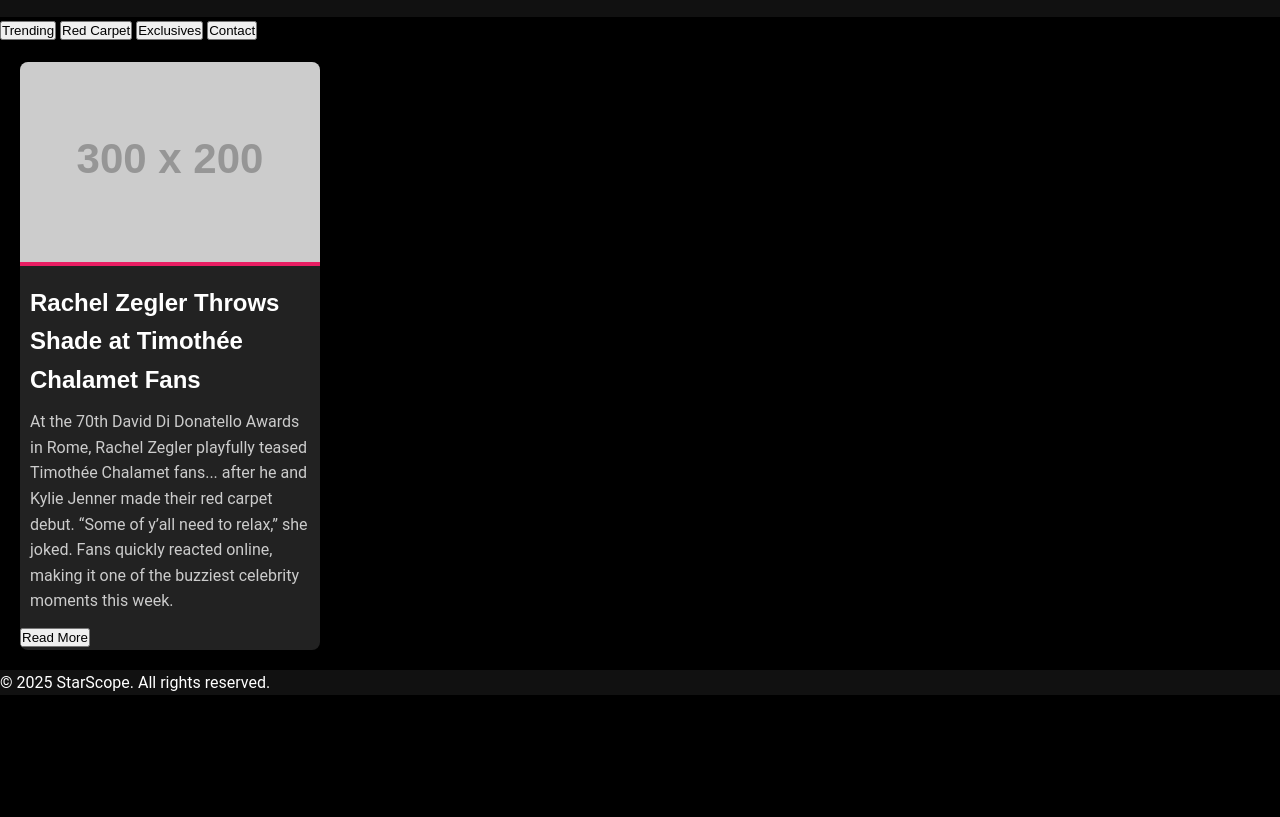
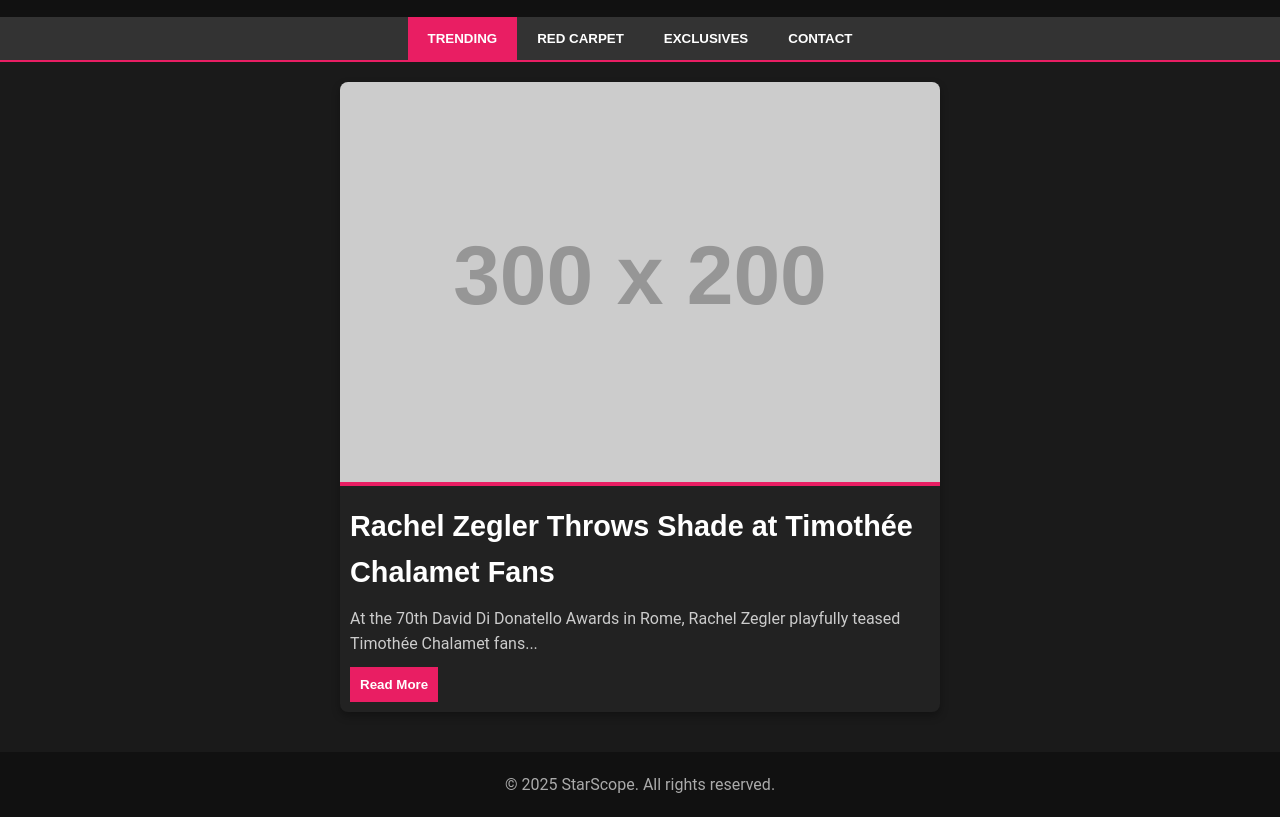
Before and after one commit to StarScoper/StarScope, a plain HTML site: page index.html in a window 1280 px wide. Shown: the part 100-917 px from the top of the page. Before the commit the page ends 800 px from the top, so only its background shows below. Drawn offline with Linux system fonts and the light colour scheme; placeholder pictures from the web are drawn by us.

Commit message:
Update style.css

```diff
--- a/style.css
+++ b/style.css
@@ -1,11 +1,9 @@
-/* General Reset */
 * {
   margin: 0;
   padding: 0;
   box-sizing: border-box;
 }
 
-/* Body Styling */
 body {
   font-family: 'Roboto', sans-serif;
   background-color: #000;
@@ -13,7 +11,7 @@ body {
   line-height: 1.6;
 }
 
-/* Header Styling */
+/* Header */
 header {
   background-color: #111;
   text-align: center;
@@ -26,46 +24,45 @@ header h1 {
   color: #e91e63;
 }
 
-/* Navigation Styling */
-nav ul {
-    list-style: none;
-    padding: 0;
-    margin: 20px 0;
+/* Tabs */
+.tabs {
+  display: flex;
+  justify-content: center;
+  background-color: #333;
+  flex-wrap: wrap;
 }
 
-nav ul li {
-    display: inline;
-    margin-right: 20px;
-}
-
-nav ul li a {
-    color: #fff;
-    text-decoration: none;
+.tablinks {
+  background: none;
+  border: none;
+  color: white;
+  padding: 14px 20px;
   font-weight: bold;
+  cursor: pointer;
   text-transform: uppercase;
 }
 
-nav ul li a:hover {
-    color: #e91e63;
+.tablinks:hover,
+.tablinks.active {
+  background-color: #e91e63;
+  color: white;
 }
 
-/* Main Content Styling */
-main {
+/* Tab Content */
+.tabcontent {
+  display: none;
   padding: 20px;
-}
-
-.gossip-grid {
-    display: flex;
-    gap: 20px;
-    justify-content: center;
-    flex-wrap: wrap;
+  background-color: #1a1a1a;
+  border-top: 2px solid #e91e63;
 }
 
 .gossip-item {
   background-color: #222;
   border-radius: 8px;
   overflow: hidden;
-    width: 300px;
+  width: 100%;
+  max-width: 600px;
+  margin: 0 auto 20px;
   box-shadow: 0 4px 8px rgba(0, 0, 0, 0.3);
 }
 
@@ -77,7 +74,7 @@ main {
 
 .gossip-item h2 {
   font-family: 'Bebas Neue', sans-serif;
-    font-size: 1.5rem;
+  font-size: 1.8rem;
   margin: 10px;
   color: #fff;
 }
@@ -87,7 +84,8 @@ main {
   color: #ccc;
 }
 
-.gossip-item a {
+.gossip-item a,
+.read-more-btn {
   display: block;
   text-align: center;
   background-color: #e91e63;
@@ -95,15 +93,23 @@ main {
   padding: 10px;
   text-decoration: none;
   font-weight: bold;
-    text-transform: uppercase;
+  margin: 10px;
+  border: none;
+  cursor: pointer;
 }
 
-.gossip-item a:hover {
+.gossip-item a:hover,
+.read-more-btn:hover {
   background-color: #c2185b;
 }
 
-/* Footer Styling */
+.more-text {
+  display: none;
+}
+
 footer {
   background-color: #111;
-    text-align
-::contentReference[oaicite:3]{index=3}
+  text-align: center;
+  padding: 20px;
+  color: #aaa;
+}
```
Lines whose indentation alone changed are shown as unchanged.
